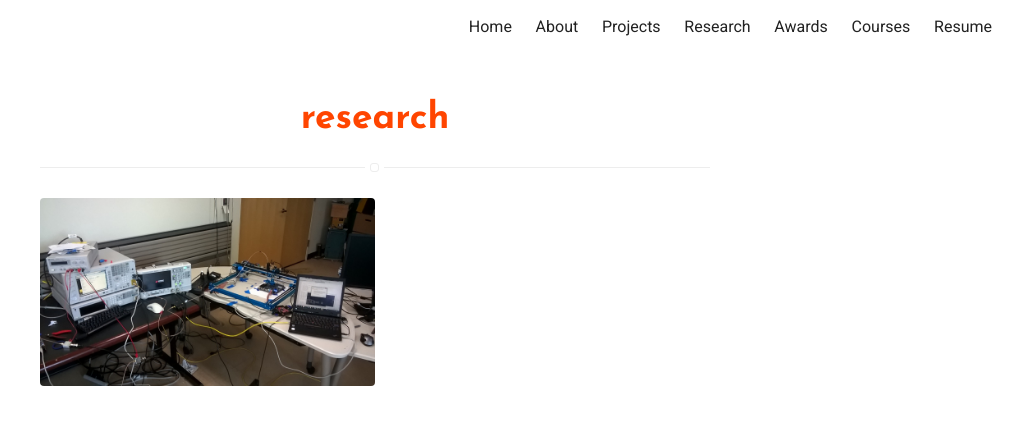
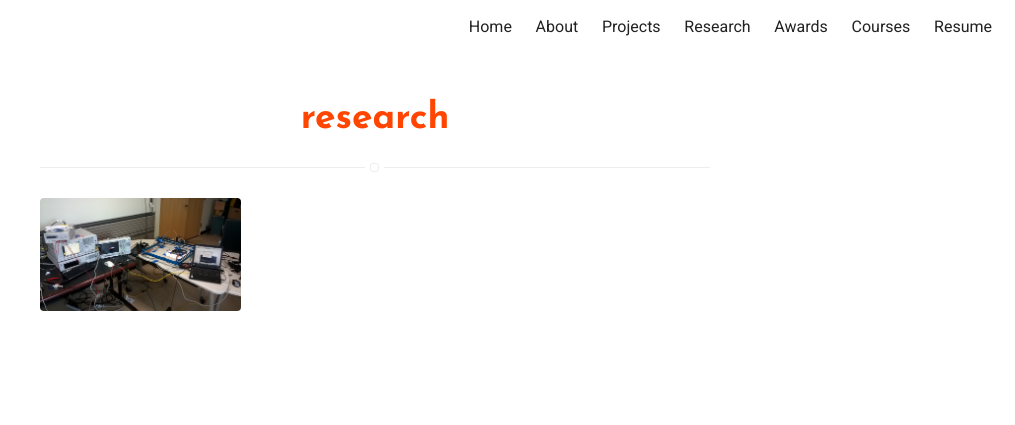
Before and after one commit to azraismail/azraismail.github.io, a Jekyll site: the page built from research.html, in a window 1280 px wide. Shown: the top 425 px of the page, without its empty margins (265-1280 px from the left). Built offline with Jekyll 4.4.1, drawn with Linux system fonts in a browser that asks for light colours.

Commit message:
Update home-blog-projects.sass

```diff
--- a/_sass/pages/home-blog-projects.sass
+++ b/_sass/pages/home-blog-projects.sass
@@ -35,15 +35,15 @@
 .projects > .list
     > .item
         display: inline
-        width: 50%
+        width: 30%
         margin: 10 auto
 
     > .item > .image
         position: relative
-        width: 50%
+        width: 30%
 
     > .item > .image > .url
-        width: 100%
+        width: 90%
         position: absolute
         top: 50px
         display: block
```
